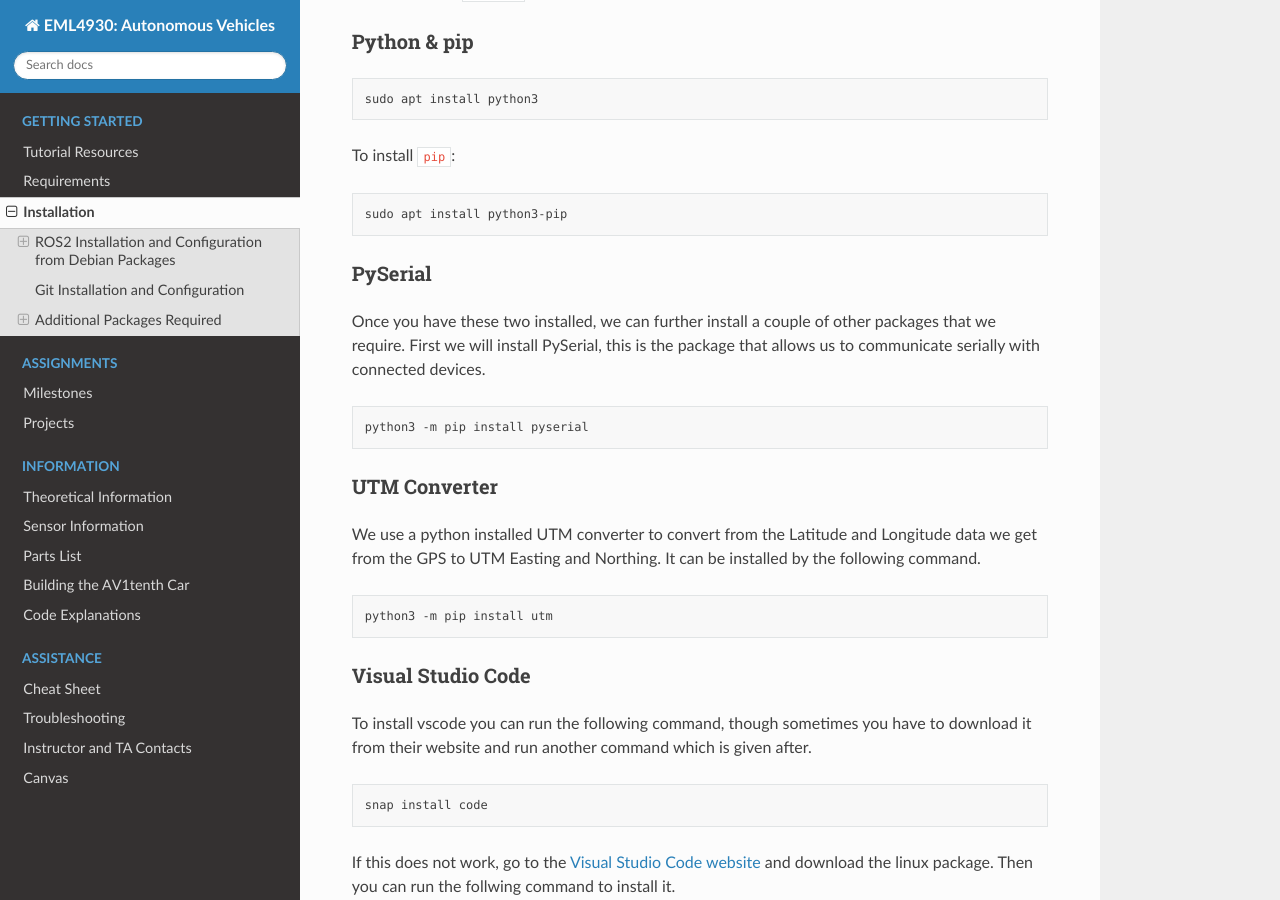
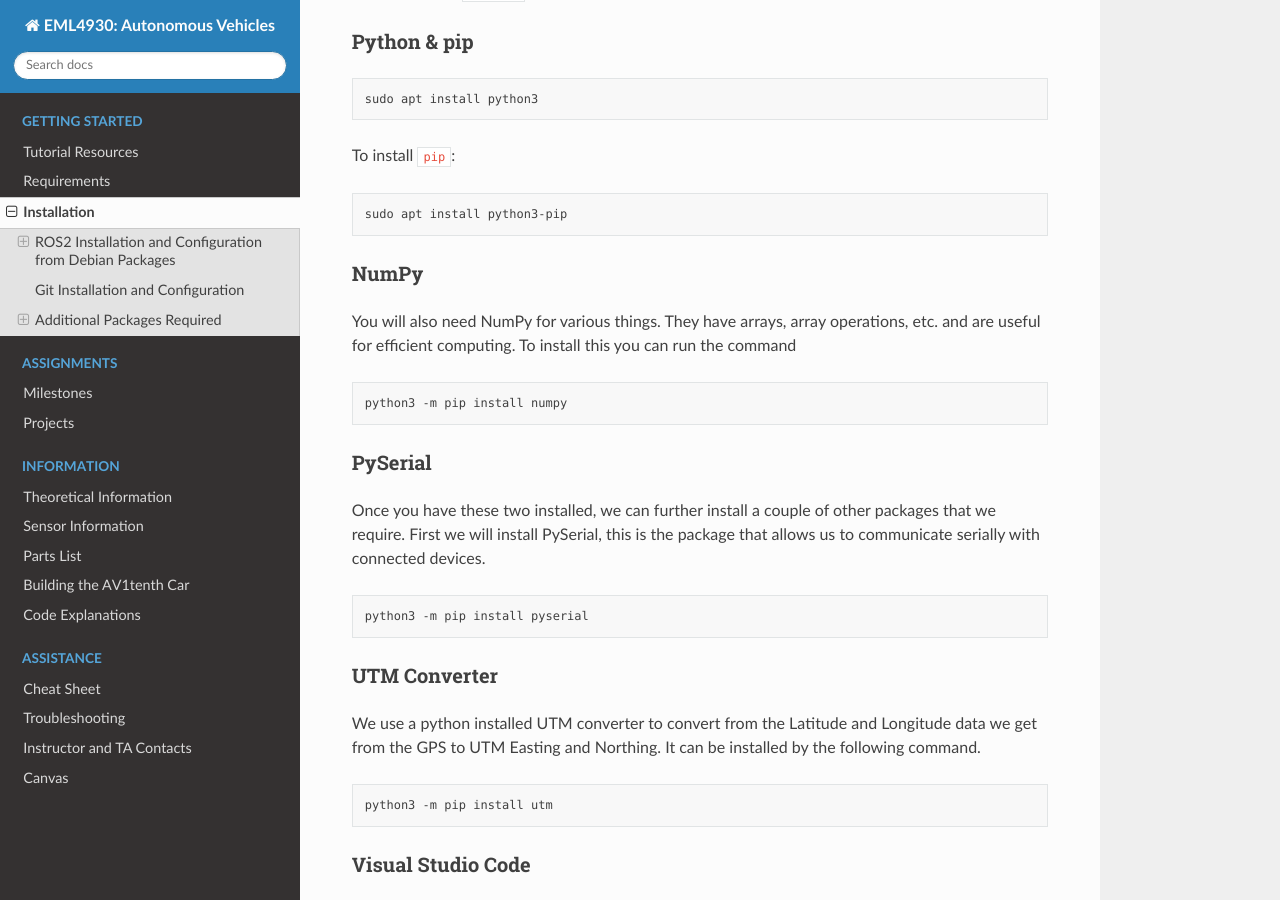
Before and after one commit to av-mae-uf/av1tenth-docs, a Sphinx documentation site: the page built from docs/gettingstarted/installation.rst, in a window 1280 px wide and 900 px high, scrolled down 2901 px. Built offline with Sphinx 7.4.7 and the Read the Docs theme 2.0.0, drawn with Linux system fonts in a browser that asks for light colours.

Commit message:
Adding NumPy to installation

```diff
--- a/docs/gettingstarted/installation.rst
+++ b/docs/gettingstarted/installation.rst
@@ -139,6 +139,14 @@ To install ``pip``:
 
     sudo apt install python3-pip
 
+NumPy
+^^^^^
+You will also need NumPy for various things. They have arrays, array operations, etc. and are useful for efficient computing. To install this you can run the command
+
+.. code-block:: bash
+
+    python3 -m pip install numpy
+
 PySerial
 ^^^^^^^^
 
```
